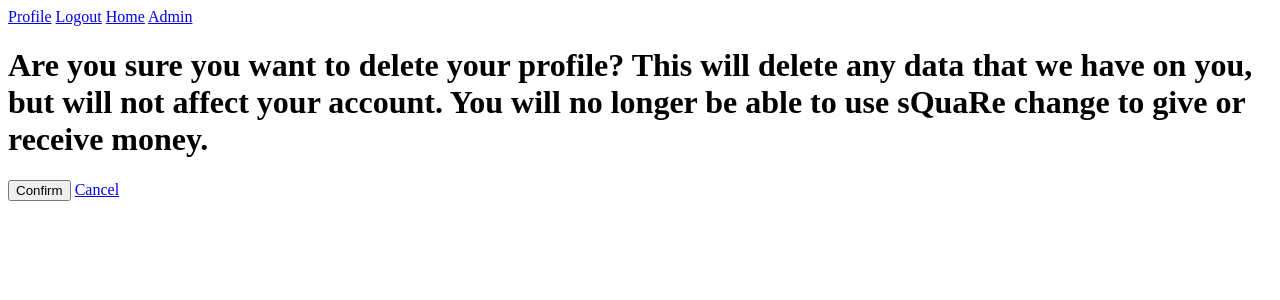
After one commit to robyngoodner/sQuaRe_change, a Django app: page /user/1/delete in a window 1280 px wide. The commit adds this page. Shown: the top 300 px of the page. Run offline with Django 4.2, Linux system fonts and the light colour scheme; tables that the repository leaves empty hold one stand-in row (values such as "Sample post").

Commit message:
Adds delete profile route and button

```diff
--- a/main_app/static/styles/style.css
+++ b/main_app/static/styles/style.css
@@ -16,3 +16,8 @@
     width: 50vw;
     margin: 2vw;
 }
+
+.center {
+    display: flex;
+    justify-content: center;
+}
--- /dev/null
+++ b/main_app/templates/user_delete_confirmation.html
@@ -0,0 +1,17 @@
+{% extends 'base.html'%}
+
+{% block title %}
+{% endblock %}
+
+{% block content %}
+<h1>Are you sure you want to delete your profile? This will delete any data that we have on you, but will not affect your account. You will no longer be able to use sQuaRe change to give or receive money.</h1>
+<form method="post">
+    {% csrf_token %}
+    <div>
+     <!-- confirm user delete -->
+      <input type="submit" value="Confirm" />
+      <!-- Redirect back to home on cancel -->
+      <a href="{% url 'home'%}">Cancel</a>
+    </div>
+  </form>
+{% endblock %}
--- a/main_app/urls.py
+++ b/main_app/urls.py
@@ -10,6 +10,7 @@ urlpatterns = [
     path('signup/', views.signup_view, name='signup'),
     path('register/', views.Register.as_view(), name="register"),
     path('user/<username>', views.profile, name="profile"),
+    path('user/<int:pk>/delete', views.User_Delete.as_view(), name="user_delete"),
     path('accounts/signup/', views.signup_view, name="signup"),
     path('donor/new/', views.Donor_Create.as_view(), name="new_user"),
     path('donor/<int:pk>/update', views.Donor_Update.as_view(), name="donor_update"),
--- a/main_app/views.py
+++ b/main_app/views.py
@@ -26,7 +26,7 @@ class Logged_Home(TemplateView):
     def get(self, request, *args, **kwargs):
         person=Status.objects.get(user=request.user)
         donors=Donor.objects.filter(user=request.user)
-        recipients=Recipient.objects.filter(user=request.user)
+        recipient=Recipient.objects.get(user=request.user)
         stores=Store.objects.filter(user=request.user)
         helpers=Helper.objects.filter(user=request.user)
         account=Account.objects.get(user=request.user)
@@ -34,7 +34,7 @@ class Logged_Home(TemplateView):
         random_recipient = Recipient.objects.order_by('?')[0]
         random_user = Status.objects.get(user=random_recipient.user)
 
-        return render(request, self.template_name, {'person': person, 'donors': donors, 'recipient': recipients, 'store': stores, 'helper': helpers, 'account': account, 'transactions': transactions, 'random_user_name':random_user.name, "random_user_bio": random_recipient.bio})
+        return render(request, self.template_name, {'person': person, 'donors': donors, 'recipient': recipient, 'store': stores, 'helper': helpers, 'account': account, 'transactions': transactions, 'random_user_name':random_user.name, "random_user_bio": random_recipient.bio})
 
 class About(TemplateView):
     template_name="about.html"
@@ -198,4 +198,9 @@ def payment_update(request, username, donation):
     helpers=Helper.objects.filter(user=request.user)
     accounts=Account.objects.filter(user=request.user)
     # users=User.objects.all()
-    return render(request, 'profile.html', {'username': username, 'status': status, 'donors': donors, 'recipient': recipients, 'store': stores, 'helper': helpers, 'accounts': accounts})
+    return render(request, 'logged_home.html', {'username': username, 'status': status, 'donors': donors, 'recipient': recipients, 'store': stores, 'helper': helpers, 'accounts': accounts})
+
+class User_Delete(DeleteView):
+    model = User
+    template_name="user_delete_confirmation.html"
+    success_url='/'
```
Also changed, not shown: main_app/templates/logged_home.html (+11 -10 lines).
